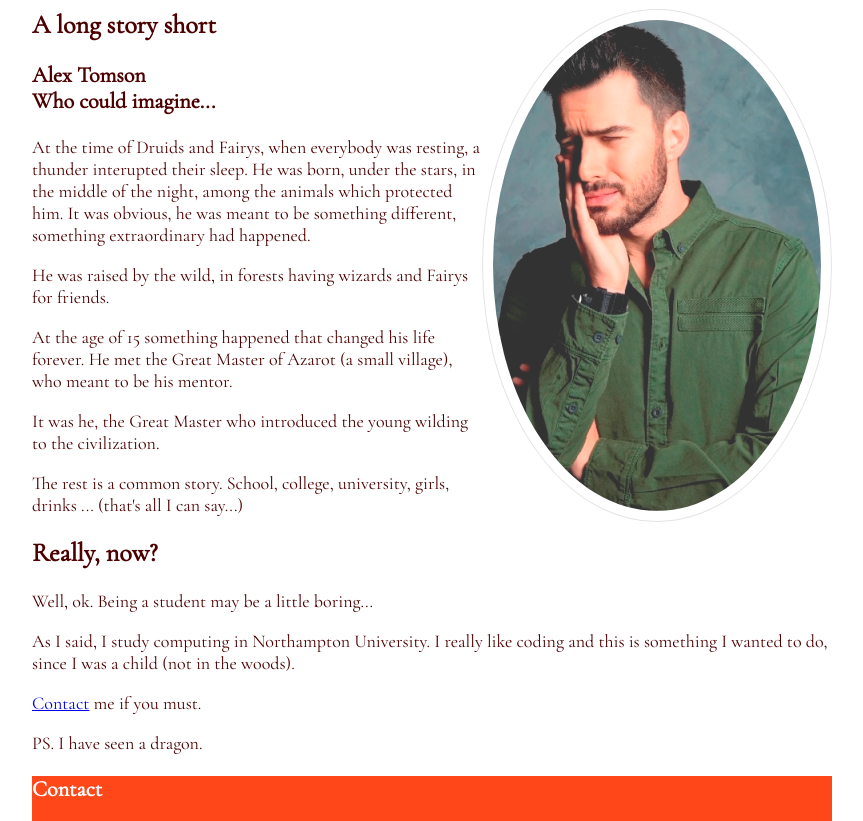
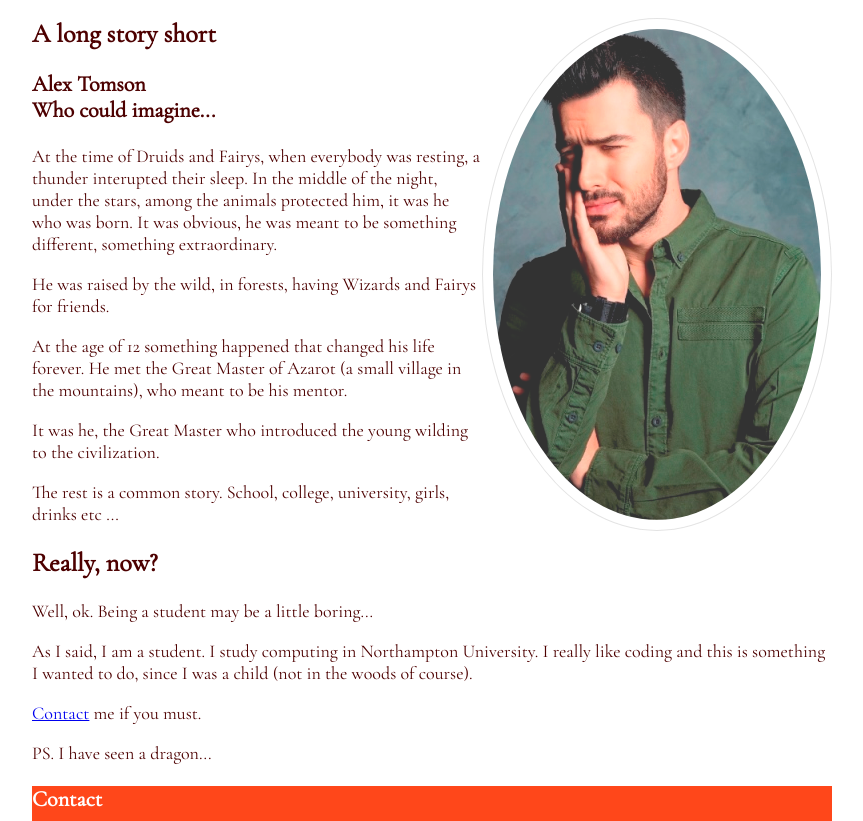
Before and after one commit to ktsompanidis/ktsompanidis.github.io, a plain HTML site: page csy1018-assign1/bio.html in a window 1280 px wide. Shown: the part 156-977 px from the top of the page, without its empty margins (208-1071 px from the left). Drawn offline with nearby package versions, Linux system fonts and the light colour scheme.

Commit message:
add comments

```diff
--- a/csy1018-assign1/bio.html
+++ b/csy1018-assign1/bio.html
@@ -1,7 +1,7 @@
 <!DOCTYPE html>
 <!--Tsompanidis Konstantinos, stud_num 17419239-->
 <html>
-<!--Head-->
+<!--Head contains links for icons, css, title-->
 <head>
     <link rel="icon" type="image/png" sizes="16x16" href="images/favicon-16x16.png">
     <link href="https://fonts.googleapis.com/css?family=Cormorant+Garamond" rel="stylesheet">
@@ -12,8 +12,9 @@
 </head>
 <!--End of head-->
 <body>
-<!--Header contains name and nav menu-->
+<!--Header contains logo, name, and nav menu-->
   <header>
+    <nav>
       <h1><a href="index.html"><img class="logo" src="images/Logo.jpg" alt="logo"></a> Alex Tomson</h1>
       <ul class="headerlist">
         <li class="headerlist"><a href="index.html">Home</a></li>
@@ -21,20 +22,24 @@
         <li class="headerlist"><a href="cv.html">CV</a></li>
         <li class="headerlist"><a href="contact.html">Contact</a></li>
       </ul>
+    </nav>
   </header>
 <!--End of header-->
+<!--An image and a fictitious story-->
     <h2>A long story short<img class="me1" src="images/image1.jpg" alt="me1"></h2>
     <h3>Alex Tomson<br>Who could imagine...</h3>
-    <p>At the time of Druids and Fairys, when everybody was resting, a thunder interupted their sleep. He was born, under the stars, in the middle of the night, among the animals which protected him. It was obvious, he was meant to be something different, something extraordinary had happened.</p>
-    <p>He was raised by the wild, in forests having wizards and Fairys for friends.</p>
-    <p>At the age of 15 something happened that changed his life forever. He met the Great Master of Azarot (a small village), who meant to be his mentor.</p>
+    <p>At the time of Druids and Fairys, when everybody was resting, a thunder interupted their sleep.
+    In the middle of the night, under the stars, among the animals protected him, it was he who was born.
+    It was obvious, he was meant to be something different, something extraordinary.</p>
+  <p>He was raised by the wild, in forests, having Wizards and Fairys for friends.</p>
+  <p>At the age of 12 something happened that changed his life forever. He met the Great Master of Azarot (a small village in the mountains), who meant to be his mentor.</p>
   <p>It was he, the Great Master who introduced the young wilding to the civilization.</p>
-    <p>The rest is a common story. School, college, university, girls, drinks ... (that's all I can say...)</p>
+  <p>The rest is a common story. School, college, university, girls, drinks etc ...</p>
   <h2>Really, now?</h2>
   <p>Well, ok. Being a student may be a little boring...</p>
-    <p>As I said, I study computing in Northampton University. I really like coding and this is something I wanted to do, since I was a child (not in the woods).</p>
+  <p>As I said, I am a student. I study computing in Northampton University. I really like coding and this is something I wanted to do, since I was a child (not in the woods of course).</p>
   <p><a href="contact.html">Contact</a> me if you must.</p>
-    <p>PS. I have seen a dragon.</p>
+  <p>PS. I have seen a dragon...</p>
 <!--Footer cantais cantact details-->
 <footer class="small">
   <h3 id="a1">Contact</h3>
```
Also changed, not shown: csy1018-assign1/contact.html (+6 -2 lines), csy1018-assign1/css/mycssfile.css (+14 -7 lines), csy1018-assign1/cv.html (+5 -3 lines), csy1018-assign1/index.html (+5 -3 lines). Lines whose indentation alone changed are shown as unchanged.
